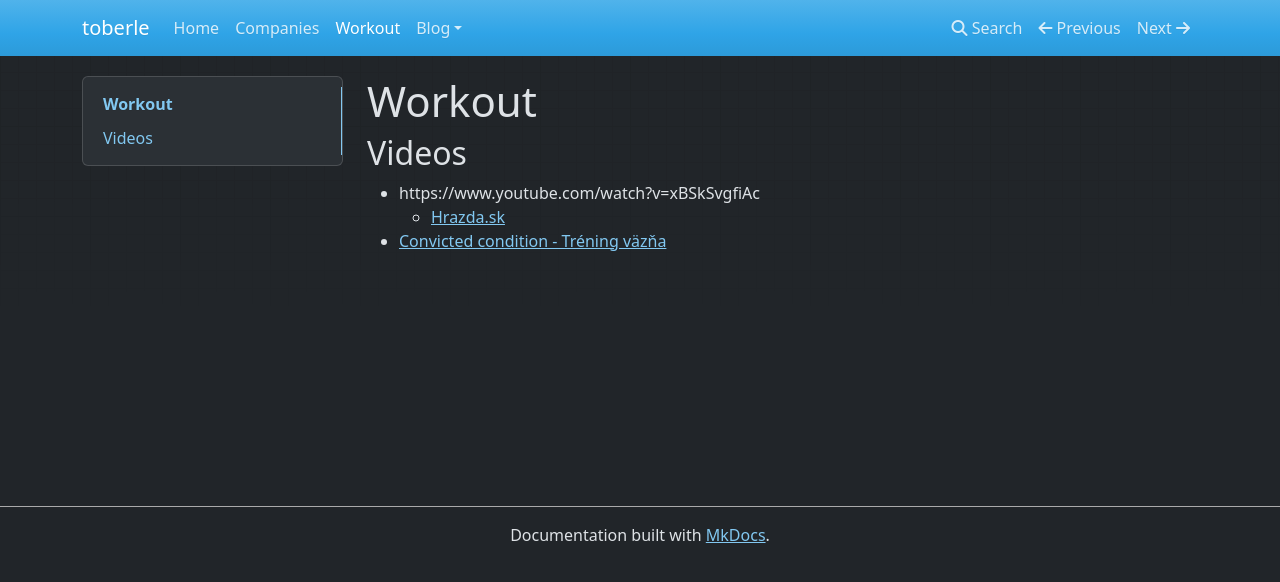
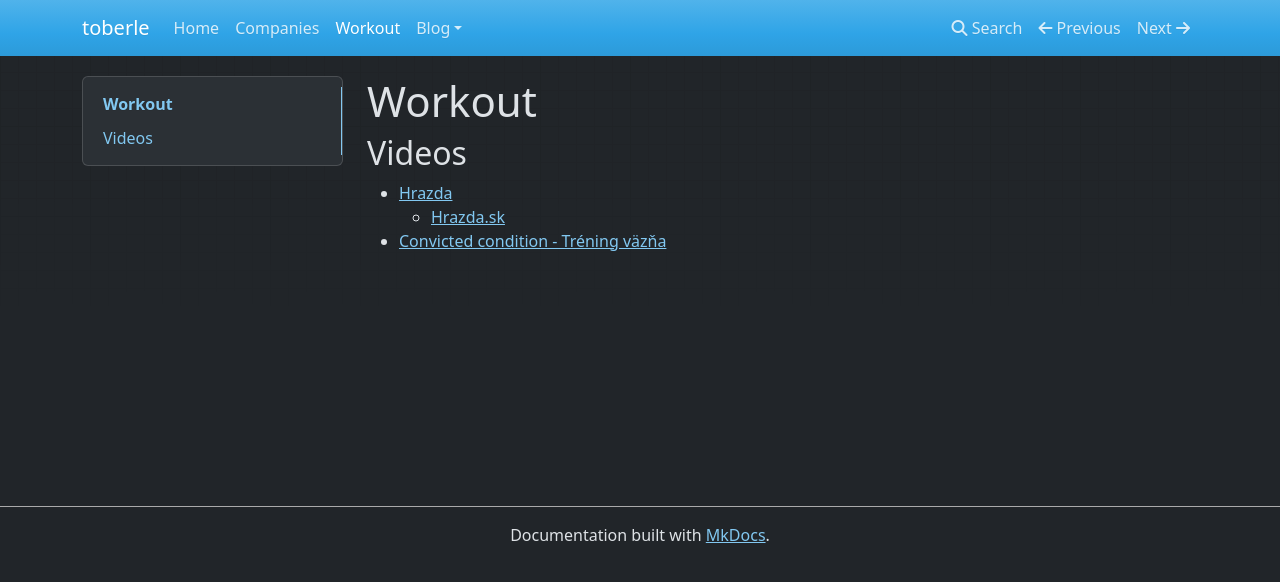
Before and after one commit to toberle/toberle.github.io, an MkDocs documentation site: the page built from docs/workout.md, in a window 1280 px wide. Shown: the top 582 px of the page. Built offline with MkDocs 1.6.1, drawn with Linux system fonts in a browser that asks for light colours; nearby versions of some CDN libraries.

Commit message:
fix of formatting

```diff
--- a/docs/workout.md
+++ b/docs/workout.md
@@ -2,6 +2,6 @@
 
 ## Videos
 
-- https://www.youtube.com/watch?v=xBSkSvgfiAc
+- [Hrazda](https://www.youtube.com/watch?v=xBSkSvgfiAc)
     - [Hrazda.sk](https://hrazda.sk/)
 - [Convicted condition - Tréning väzňa](https://www.youtube.com/@convictedcondition)
```
Also changed, not shown: docs/blog/2025-09-21-vsftpd-ubuntu.md (+1 -0 lines).
